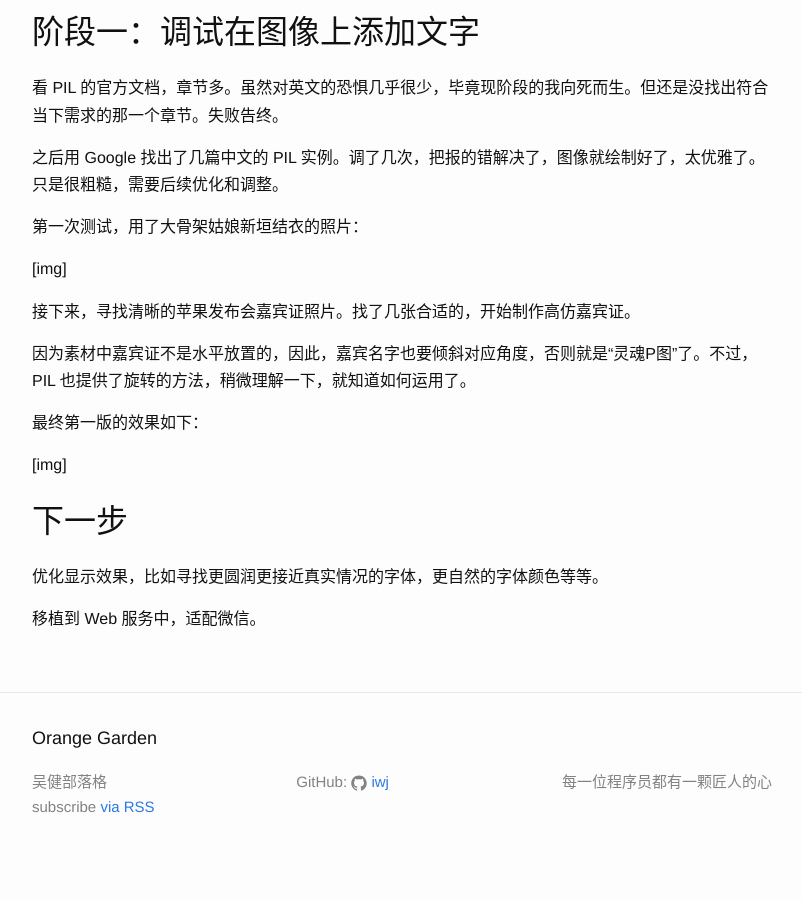
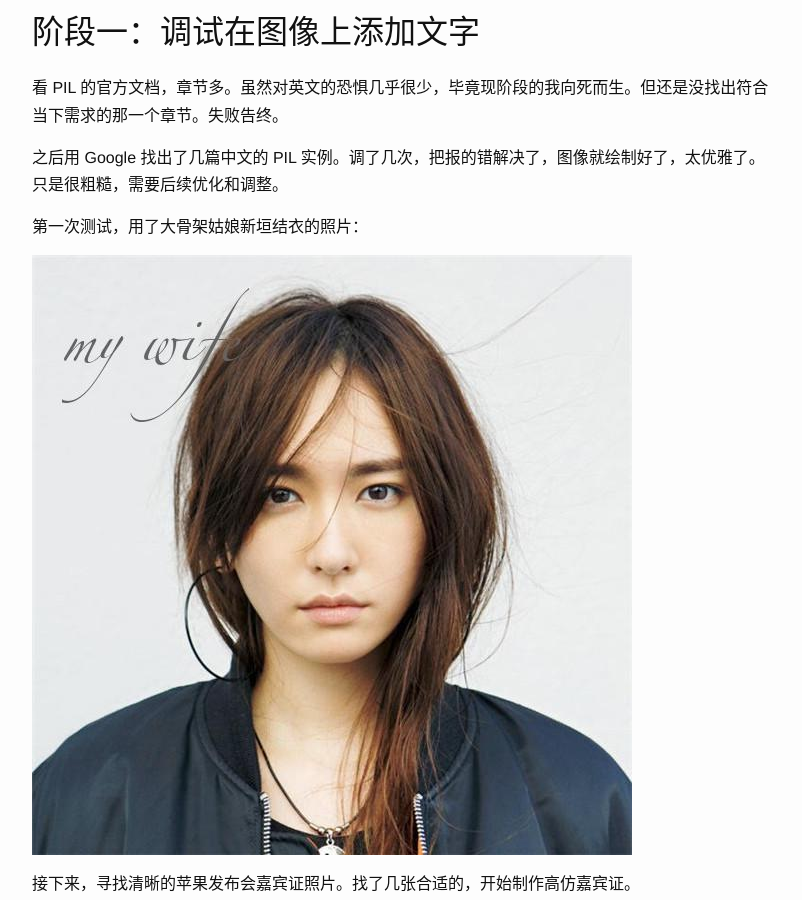
Before and after one commit to iwj/-iwj.github.io, a Jekyll site: the page built from _posts/2017-09-27-python-pil-guest-card.md, in a window 1280 px wide and 900 px high, scrolled down 779 px. Shown: the whole window, without its empty margins (238-1040 px from the left). Built offline with Jekyll 4.4.1, drawn with Linux system fonts in a browser that asks for light colours.

Commit message:
add 2 images to 20170927

```diff
--- a/_posts/2017-09-27-python-pil-guest-card.md
+++ b/_posts/2017-09-27-python-pil-guest-card.md
@@ -26,7 +26,7 @@
 
 第一次测试，用了大骨架姑娘新垣结衣的照片：
 
-[img]
+![test-draw](/image/20170927-pil-test-1.jpg)
 
 接下来，寻找清晰的苹果发布会嘉宾证照片。找了几张合适的，开始制作高仿嘉宾证。
 
@@ -34,7 +34,7 @@
 
 最终第一版的效果如下：
 
-[img]
+![test-draw2](/image/20170923-pil-test-2.jpg)
 
 ## 下一步
 
```
Also changed, not shown: image/20170927-pil-test-1.jpg (added), image/20170927-pil-test-2.jpg (added).
